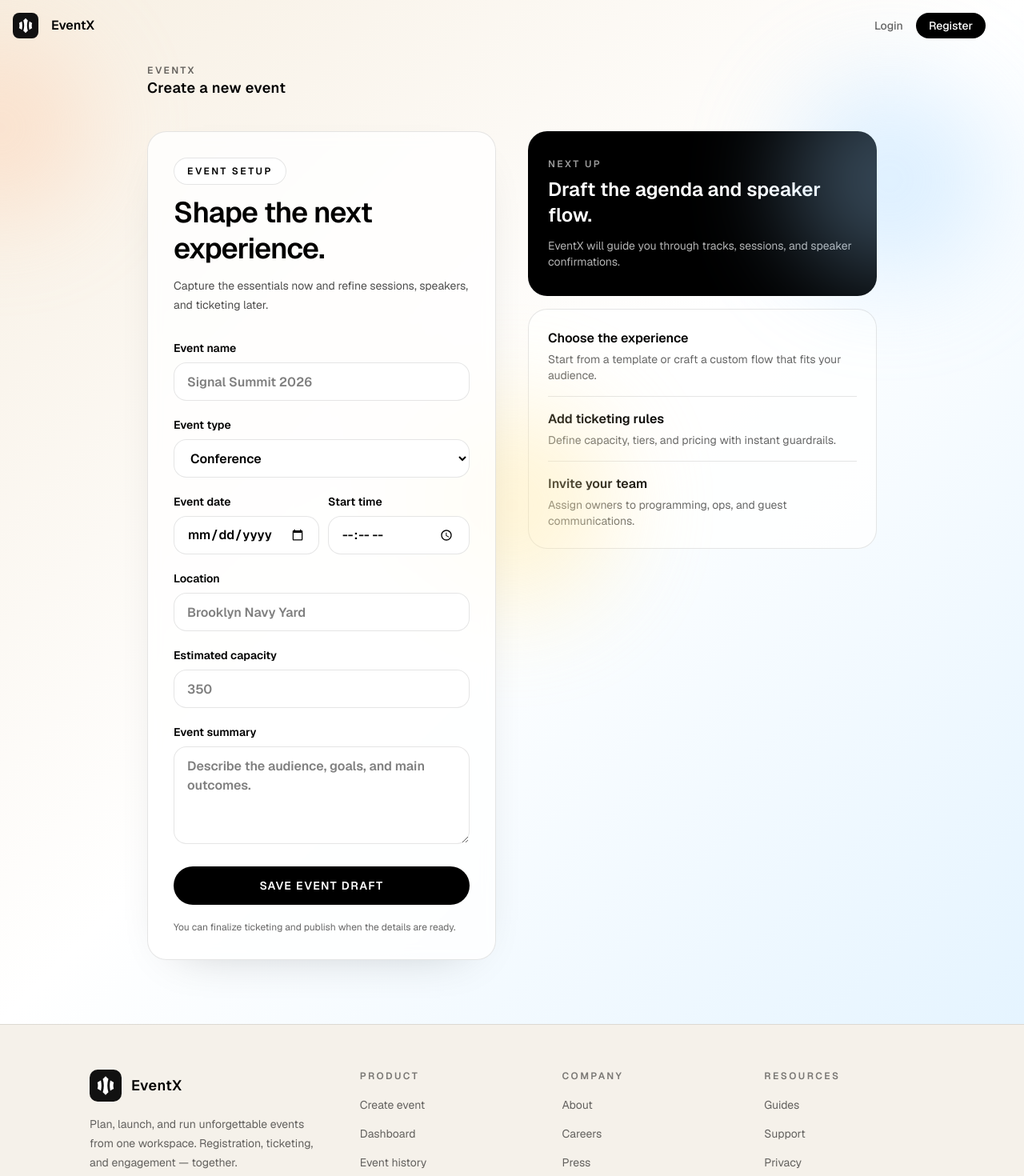
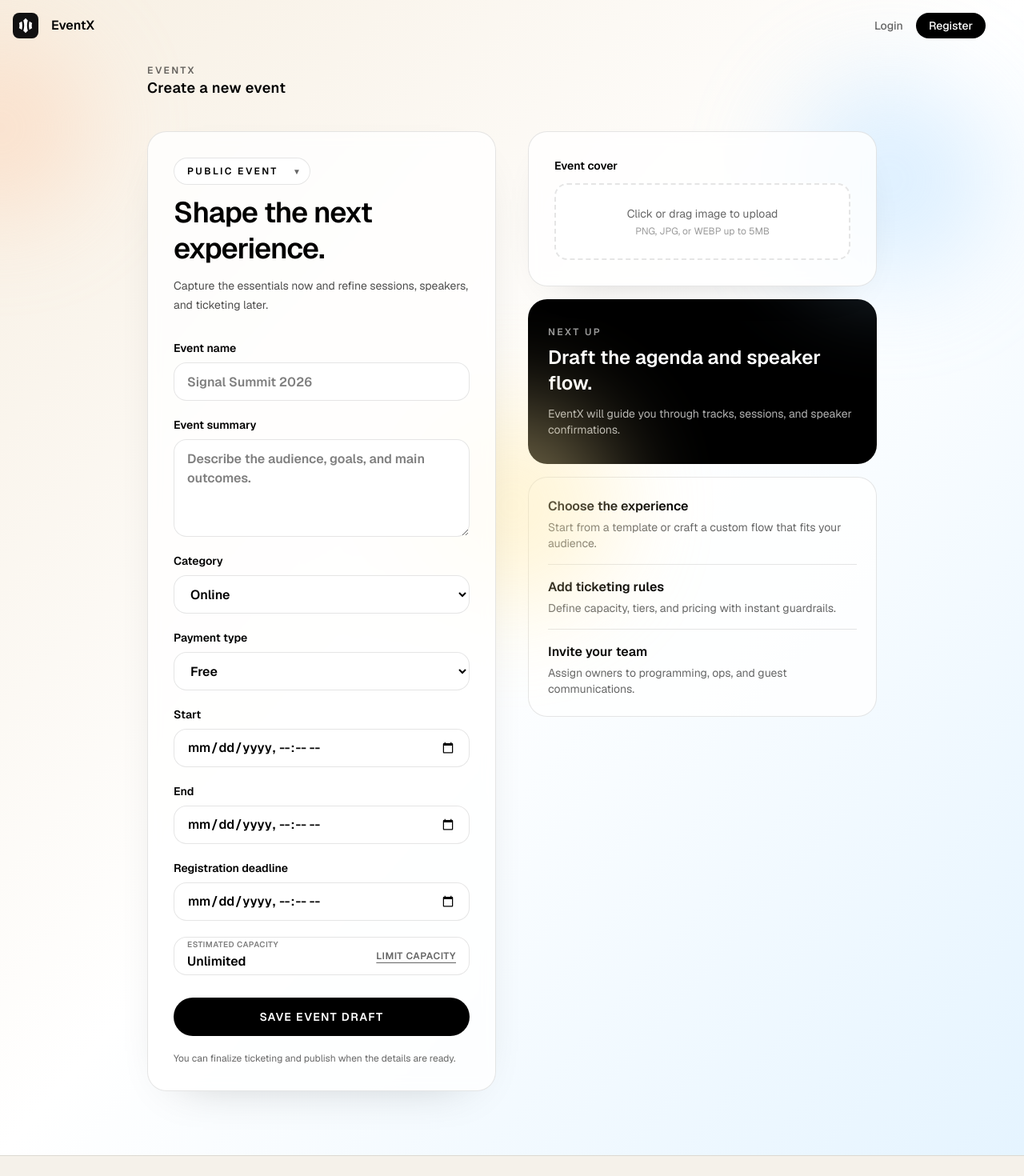
Before and after one commit to DimalJay/eventx-frontend, a Next.js app: page /event/create in a window 1280 px wide. Shown: the top 1470 px of the page at 80% size. Built offline with nearby package versions, Linux system fonts and the light colour scheme; no server answers.

Commit message:
Add: CreateEventPage component, eventService.ts

```diff
--- a/components/pages/CreateEventPage.tsx
+++ b/components/pages/CreateEventPage.tsx
@@ -1,3 +1,6 @@
+"use client";
+
+import { useState } from "react";
 import Logo from "../widgets/Logo";
 
 const steps = [
@@ -16,6 +19,16 @@ const steps = [
 ];
 
 export default function CreateEventPage() {
+  const [category, setCategory] = useState("Online");
+  const isPhysical = category === "Physical";
+
+  const [paymentType, setPaymentType] = useState("Unpaid");
+  const isPaid = paymentType === "Paid";
+
+  const [hasLimit, setHasLimit] = useState(false);
+  const [capacity, setCapacity] = useState("");
+  const [waitlistEnabled, setWaitlistEnabled] = useState(false);
+
   return (
     <div className="flex flex-1 items-center justify-center bg-linear-to-br from-[#f7efe2] via-white to-[#e5f4ff]">
       <main className="flex w-full max-w-5xl flex-col gap-10 px-8 py-20 sm:px-14">
@@ -30,12 +43,22 @@ export default function CreateEventPage() {
           </div>
         </div>
 
-        <div className="grid gap-10 lg:grid-cols-[1fr_1fr] lg:items-start">
+        <form className="grid gap-10 lg:grid-cols-[1fr_1fr] lg:items-start">
           <section className="rounded-3xl border border-black/10 bg-white/80 p-6 shadow-[0_20px_60px_-40px_rgba(0,0,0,0.3)] backdrop-blur sm:p-8">
             <div className="flex flex-col gap-3">
-              <p className="inline-flex w-fit items-center gap-2 rounded-full border border-black/10 bg-white px-4 py-2 text-xs font-semibold uppercase tracking-[0.2em] text-black">
-                Event setup
-              </p>
+              <div className="relative w-fit">
+                <select
+                  name="isPublic"
+                  defaultValue="true"
+                  className="inline-flex w-fit items-center gap-2 rounded-full border border-black/10 bg-white pl-4 pr-8 py-2 text-xs font-semibold uppercase tracking-[0.2em] text-black outline-none cursor-pointer appearance-none"
+                >
+                  <option value="true">Public Event</option>
+                  <option value="false">Private Event</option>
+                </select>
+                <span className="pointer-events-none absolute right-3 top-1/2 -translate-y-1/2 text-[10px] text-black/60">
+                  ▼
+                </span>
+              </div>
               <h1 className="text-3xl font-semibold leading-tight tracking-tight text-black sm:text-4xl">
                 Shape the next experience.
               </h1>
@@ -44,7 +67,7 @@ export default function CreateEventPage() {
               </p>
             </div>
 
-            <form className="mt-8 grid gap-5">
+            <div className="mt-8 grid gap-5">
               <label className="grid gap-2 text-sm font-semibold text-black">
                 Event name
                 <input
@@ -52,56 +75,6 @@ export default function CreateEventPage() {
                   name="eventName"
                   autoComplete="off"
                   placeholder="Signal Summit 2026"
-                  className="h-12 rounded-2xl border border-black/10 bg-white px-4 text-base text-black outline-none transition focus:border-black/40"
-                />
-              </label>
-              <label className="grid gap-2 text-sm font-semibold text-black">
-                Event type
-                <select
-                  name="eventType"
-                  className="h-12 rounded-2xl border border-black/10 bg-white px-4 text-base text-black outline-none transition focus:border-black/40"
-                >
-                  <option>Conference</option>
-                  <option>Workshop</option>
-                  <option>Networking</option>
-                  <option>Launch</option>
-                </select>
-              </label>
-              <div className="grid gap-4 sm:grid-cols-2">
-                <label className="grid gap-2 text-sm font-semibold text-black">
-                  Event date
-                  <input
-                    type="date"
-                    name="eventDate"
-                    className="h-12 rounded-2xl border border-black/10 bg-white px-4 text-base text-black outline-none transition focus:border-black/40"
-                  />
-                </label>
-                <label className="grid gap-2 text-sm font-semibold text-black">
-                  Start time
-                  <input
-                    type="time"
-                    name="eventTime"
-                    className="h-12 rounded-2xl border border-black/10 bg-white px-4 text-base text-black outline-none transition focus:border-black/40"
-                  />
-                </label>
-              </div>
-              <label className="grid gap-2 text-sm font-semibold text-black">
-                Location
-                <input
-                  type="text"
-                  name="location"
-                  autoComplete="off"
-                  placeholder="Brooklyn Navy Yard"
-                  className="h-12 rounded-2xl border border-black/10 bg-white px-4 text-base text-black outline-none transition focus:border-black/40"
-                />
-              </label>
-              <label className="grid gap-2 text-sm font-semibold text-black">
-                Estimated capacity
-                <input
-                  type="number"
-                  name="capacity"
-                  min={1}
-                  placeholder="350"
                   className="h-12 rounded-2xl border border-black/10 bg-white px-4 text-base text-black outline-none transition focus:border-black/40"
                 />
               </label>
@@ -114,9 +87,179 @@ export default function CreateEventPage() {
                   className="rounded-2xl border border-black/10 bg-white px-4 py-3 text-base text-black outline-none transition focus:border-black/40"
                 />
               </label>
+              <div className={`flex flex-col sm:flex-row w-full overflow-hidden transition-all duration-500 ${isPhysical ? "gap-4" : "gap-0"}`}>
+                <div className={`transition-all duration-500 ease-in-out ${isPhysical ? "sm:w-1/2 w-full" : "w-full"}`}>
+                  <label className="grid gap-2 text-sm font-semibold text-black">
+                    Category
+                    <select
+                      name="eventType"
+                      value={category}
+                      onChange={(e) => setCategory(e.target.value)}
+                      className="h-12 rounded-2xl border border-black/10 bg-white px-4 text-base text-black outline-none transition focus:border-black/40 w-full"
+                    >
+                      <option value="Online">Online</option>
+                      <option value="Physical">Physical</option>
+                    </select>
+                  </label>
+                </div>
+
+                <div
+                  className={`transition-all duration-500 ease-in-out ${isPhysical
+                    ? "sm:w-1/2 w-full max-h-24 opacity-100 scale-100"
+                    : "sm:w-0 w-full max-h-0 opacity-0 overflow-hidden scale-95 pointer-events-none"
+                    }`}
+                >
+                  <label className="grid gap-2 text-sm font-semibold text-black">
+                    Location
+                    <input
+                      type="text"
+                      name="location"
+                      autoComplete="off"
+                      placeholder="Brooklyn Navy Yard"
+                      className="h-12 rounded-2xl border border-black/10 bg-white px-4 text-base text-black outline-none transition focus:border-black/40 w-full"
+                    />
+                  </label>
+                </div>
+              </div>
+
+              <div className={`flex flex-col sm:flex-row w-full overflow-hidden transition-all duration-500 ${isPaid ? "gap-4" : "gap-0"}`}>
+                <div className={`transition-all duration-500 ease-in-out ${isPaid ? "sm:w-1/2 w-full" : "w-full"}`}>
+                  <label className="grid gap-2 text-sm font-semibold text-black">
+                    Payment type
+                    <select
+                      name="paymentType"
+                      value={paymentType}
+                      onChange={(e) => setPaymentType(e.target.value)}
+                      className="h-12 rounded-2xl border border-black/10 bg-white px-4 text-base text-black outline-none transition focus:border-black/40 w-full"
+                    >
+                      <option value="Unpaid">Free</option>
+                      <option value="Paid">Paid</option>
+                    </select>
+                  </label>
+                </div>
+
+                <div
+                  className={`transition-all duration-500 ease-in-out ${isPaid
+                    ? "sm:w-1/2 w-full max-h-24 opacity-100 scale-100"
+                    : "sm:w-0 w-full max-h-0 opacity-0 overflow-hidden scale-95 pointer-events-none"
+                    }`}
+                >
+                  <label className="grid gap-2 text-sm font-semibold text-black">
+                    Ticket price ($)
+                    <input
+                      type="number"
+                      name="ticketPrice"
+                      step="0.01"
+                      min="0"
+                      placeholder="0.00"
+                      className="h-12 rounded-2xl border border-black/10 bg-white px-4 text-base text-black outline-none transition focus:border-black/40 w-full"
+                    />
+                  </label>
+                </div>
+              </div>
+              <label className="grid gap-2 text-sm font-semibold text-black">
+                Start
+                <input
+                  type="datetime-local"
+                  name="startDate"
+                  className="h-12 rounded-2xl border border-black/10 bg-white px-4 text-base text-black outline-none transition focus:border-black/40"
+                />
+              </label>
+              <label className="grid gap-2 text-sm font-semibold text-black">
+                End
+                <input
+                  type="datetime-local"
+                  name="endDate"
+                  className="h-12 rounded-2xl border border-black/10 bg-white px-4 text-base text-black outline-none transition focus:border-black/40"
+                />
+              </label>
+              <label className="grid gap-2 text-sm font-semibold text-black">
+                Registration deadline
+                <input
+                  type="datetime-local"
+                  name="registrationDeadline"
+                  className="h-12 rounded-2xl border border-black/10 bg-white px-4 text-base text-black outline-none transition focus:border-black/40"
+                />
+              </label>
+
+              <div className="relative w-full overflow-hidden transition-all duration-500">
+                {/* Unlimited Mode */}
+                <div
+                  className={`h-12 flex items-center justify-between rounded-2xl border border-black/10 bg-white px-4 text-sm font-semibold text-black transition-all duration-500 ease-in-out ${!hasLimit
+                    ? "opacity-100 max-h-12"
+                    : "opacity-0 max-h-0 overflow-hidden pointer-events-none"
+                    }`}
+                >
+                  <div className="flex flex-col">
+                    <span className="text-[10px] text-black/50 uppercase tracking-wider leading-none">Estimated capacity</span>
+                    <span className="text-base font-semibold mt-1">Unlimited</span>
+                  </div>
+                  <button
+                    type="button"
+                    onClick={() => setHasLimit(true)}
+                    className="text-xs font-semibold uppercase tracking-wider text-black/60 hover:text-black transition underline underline-offset-4"
+                  >
+                    Limit Capacity
+                  </button>
+                </div>
+
+                {/* Limit Mode (Capacity + Waitlist) */}
+                <div
+                  className={`flex flex-col sm:flex-row gap-4 w-full overflow-hidden transition-all duration-500 ease-in-out ${hasLimit
+                    ? "opacity-100 max-h-40 sm:max-h-24"
+                    : "opacity-0 max-h-0 overflow-hidden pointer-events-none"
+                    }`}
+                >
+                  <div className="flex-1">
+                    <label className="grid gap-2 text-sm font-semibold text-black">
+                      <div className="flex justify-between items-center">
+                        <span className="truncate">Estimated capacity</span>
+                        <button
+                          type="button"
+                          onClick={() => {
+                            setHasLimit(false);
+                            setCapacity("");
+                            setWaitlistEnabled(false);
+                          }}
+                          className="text-[10px] uppercase tracking-wider text-black/40 hover:text-black/60 transition underline shrink-0 ml-2"
+                        >
+                          Unlimited
+                        </button>
+                      </div>
+                      <input
+                        type="number"
+                        name="capacity"
+                        min={1}
+                        placeholder="350"
+                        value={capacity}
+                        onChange={(e) => setCapacity(e.target.value)}
+                        className="h-12 rounded-2xl border border-black/10 bg-white px-4 text-base text-black outline-none transition focus:border-black/40 w-full"
+                      />
+                    </label>
+                  </div>
+
+                  <div className="sm:w-1/2 w-full">
+                    <label className="grid gap-2 text-sm font-semibold text-black">
+                      <span className="flex items-center">Waitlist</span>
+                      <div className="flex items-center gap-3 h-12 rounded-2xl border border-black/10 bg-white px-4 cursor-pointer select-none transition hover:bg-black/5">
+                        <input
+                          type="checkbox"
+                          name="waitlistEnabled"
+                          checked={waitlistEnabled}
+                          onChange={(e) => setWaitlistEnabled(e.target.checked)}
+                          className="h-5 w-5 rounded border-black/10 accent-black cursor-pointer"
+                        />
+                        <div className="grid">
+                          <span className="text-sm font-semibold text-black">Enable Waitlist</span>
+                        </div>
+                      </div>
+                    </label>
+                  </div>
+                </div>
+              </div>
 
               <button
-                type="button"
+                type="submit"
                 className="mt-2 flex h-12 items-center justify-center rounded-full bg-black px-6 text-sm font-semibold uppercase tracking-widest text-white transition hover:bg-black/90"
               >
                 Save event draft
@@ -124,10 +267,24 @@ export default function CreateEventPage() {
               <p className="text-xs text-black/60">
                 You can finalize ticketing and publish when the details are ready.
               </p>
-            </form>
+            </div>
           </section>
 
           <section className="grid gap-4">
+            <div className="rounded-3xl border border-black/10 bg-white/80 p-6 shadow-[0_20px_60px_-40px_rgba(0,0,0,0.3)] backdrop-blur sm:p-8 flex flex-col gap-3">
+              <span className="text-sm font-semibold text-black">Event cover</span>
+              <div className="flex flex-col items-center justify-center rounded-2xl border-2 border-dashed border-black/10 bg-white p-6 transition hover:border-black/30 cursor-pointer relative min-h-24">
+                <input
+                  type="file"
+                  name="cover"
+                  accept="image/*"
+                  className="absolute inset-0 w-full h-full opacity-0 cursor-pointer z-10"
+                />
+                <span className="text-sm text-black/60 text-center">Click or drag image to upload</span>
+                <span className="text-xs text-black/40 mt-1 text-center">PNG, JPG, or WEBP up to 5MB</span>
+              </div>
+            </div>
+
             <div className="rounded-3xl border border-black/10 bg-black px-6 py-8 text-white">
               <p className="text-xs font-semibold uppercase tracking-[0.2em] text-white/60">
                 Next up
@@ -148,7 +305,7 @@ export default function CreateEventPage() {
               ))}
             </div>
           </section>
-        </div>
+        </form>
       </main>
     </div>
   );
```
Also changed, not shown: service/eventService.ts (added, +44 -0 lines), 1 other file (tests, documents, lock files or other folders).
